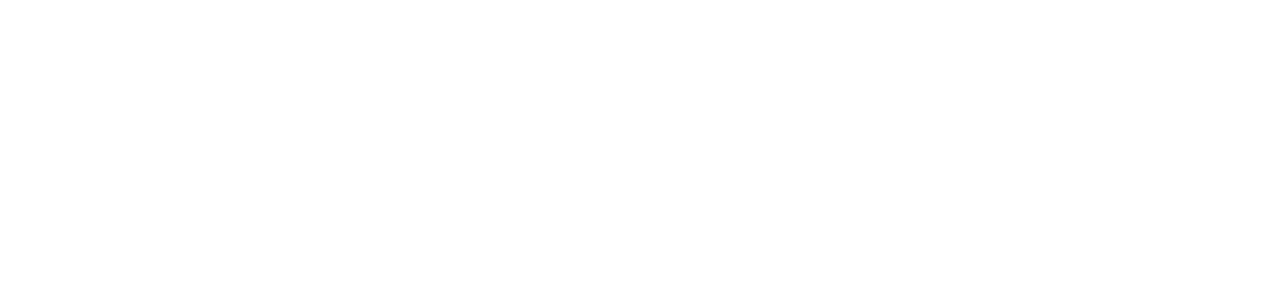
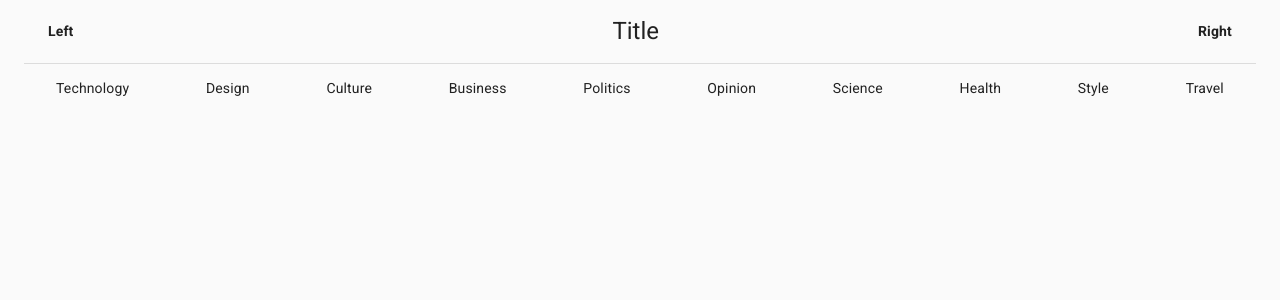
Before and after one commit to 1218Moonlight/Korean-Collections, a React (Create React App) app: page / in a window 1280 px wide. Shown: the top 300 px of the page. Built offline with nearby package versions, Linux system fonts and the light colour scheme.

Commit message:
ADD FirstBar & SecondBar Example

```diff
--- a/src/App.js
+++ b/src/App.js
@@ -1,10 +1,17 @@
 import React from 'react';
+import CssBaseline from '@material-ui/core/CssBaseline';
+import Container from '@material-ui/core/Container';
+
+import ToolbarBase from './Toolbar/Base'
 
 function App() {
     return (
-        <div>
-
-        </div>
+        <React.Fragment>
+            <CssBaseline/>
+            <Container maxWidth={"lg"}>
+                <ToolbarBase />
+            </Container>
+        </React.Fragment>
     );
 }
 
--- /dev/null
+++ b/src/Toolbar/Base.js
@@ -0,0 +1,12 @@
+import React from 'react';
+import FirstBar from './FirstBar'
+import SecondBar from './SecondBar'
+
+export default function ToolbarBase() {
+    return (
+        <React.Fragment>
+            <FirstBar/>
+            <SecondBar/>
+        </React.Fragment>
+    )
+}
--- /dev/null
+++ b/src/Toolbar/FirstBar.js
@@ -0,0 +1,33 @@
+import React from 'react';
+import { makeStyles } from '@material-ui/core/styles';
+import Toolbar from '@material-ui/core/Toolbar';
+import Typography from '@material-ui/core/Typography';
+
+const UseStyles = makeStyles(theme => ({
+    toolbar: {
+        borderBottom: `1px solid ${theme.palette.divider}`
+    },
+    toolbarTitle: {
+        flex: 1,
+    }
+}));
+
+export default function FirstBar() {
+    const classes = UseStyles();
+    return (
+        <Toolbar className={classes.toolbar}>
+            <h4>Left</h4>
+            <Typography
+                component="h2"
+                variant="h5"
+                color="inherit"
+                align="center"
+                noWrap
+                className={classes.toolbarTitle}
+            >
+                Title
+            </Typography>
+            <h4>Right</h4>
+        </Toolbar>
+    )
+}
--- /dev/null
+++ b/src/Toolbar/SecondBar.js
@@ -0,0 +1,48 @@
+import React from 'react';
+import {makeStyles} from '@material-ui/core/styles';
+import Toolbar from '@material-ui/core/Toolbar'
+import Link from '@material-ui/core/Link'
+
+const UseStyles = makeStyles(theme => ({
+    toolbarSecondary: {
+        justifyContent: 'space-between',
+        overflowX: 'auto',
+    },
+    toolbarLink: {
+        padding: theme.spacing(1),
+        flexShrink: 0,
+    }
+}));
+
+const sections = [
+    'Technology',
+    'Design',
+    'Culture',
+    'Business',
+    'Politics',
+    'Opinion',
+    'Science',
+    'Health',
+    'Style',
+    'Travel',
+];
+
+export default function SecondBar() {
+    const classes = UseStyles();
+    return (
+        <Toolbar component="nav" variant="dense" className={classes.toolbarSecondary}>
+            {sections.map(section => (
+                <Link
+                    color="inherit"
+                    noWrap
+                    key={section}
+                    variant="body2"
+                    href="#"
+                    className={classes.toolbarLink}
+                >
+                    {section}
+                </Link>
+            ))}
+        </Toolbar>
+    )
+}
```
